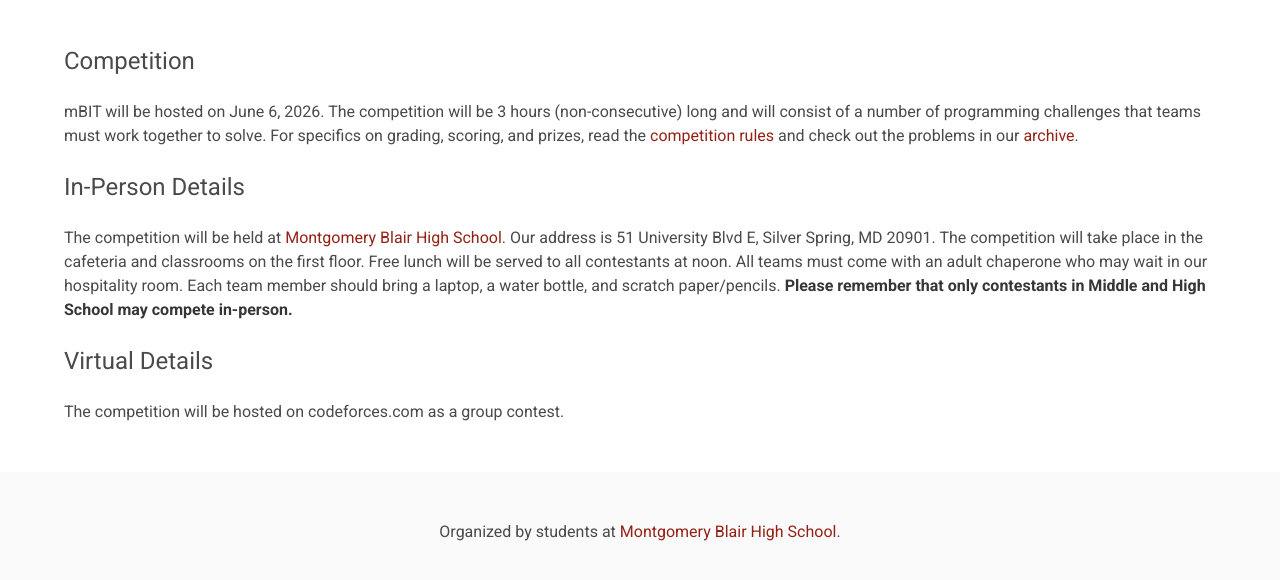
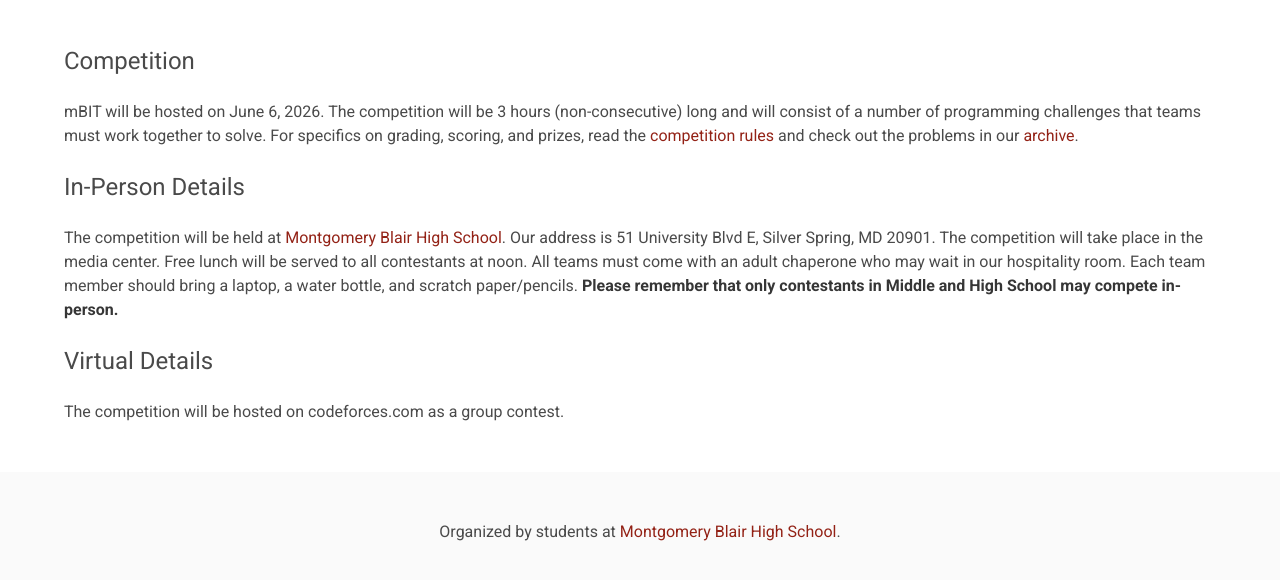
Before and after one commit to mbhs/mbit, a plain HTML site: page logistics.html in a window 1280 px wide. Shown: the part 272-852 px from the top of the page. Drawn offline with Linux system fonts and the light colour scheme.

Commit message:
update logistics page

```diff
--- a/logistics.html
+++ b/logistics.html
@@ -103,11 +103,11 @@
                     target="_blank"
                     >Montgomery Blair High School</a
                 >. Our address is 51 University Blvd E, Silver Spring, MD 20901.
-                The competition will take place in the cafeteria and classrooms
-                on the first floor. Free lunch will be served to all contestants
-                at noon. All teams must come with an adult chaperone who may
-                wait in our hospitality room. Each team member should bring a
-                laptop, a water bottle, and scratch paper/pencils.
+                The competition will take place in the media center. Free lunch
+                will be served to all contestants at noon. All teams must come
+                with an adult chaperone who may wait in our hospitality room.
+                Each team member should bring a laptop, a water bottle, and
+                scratch paper/pencils.
                 <strong
                     >Please remember that only contestants in Middle and High
                     School may compete in-person.</strong
```
Also changed, not shown: templates/logistics.html (+5 -5 lines).
